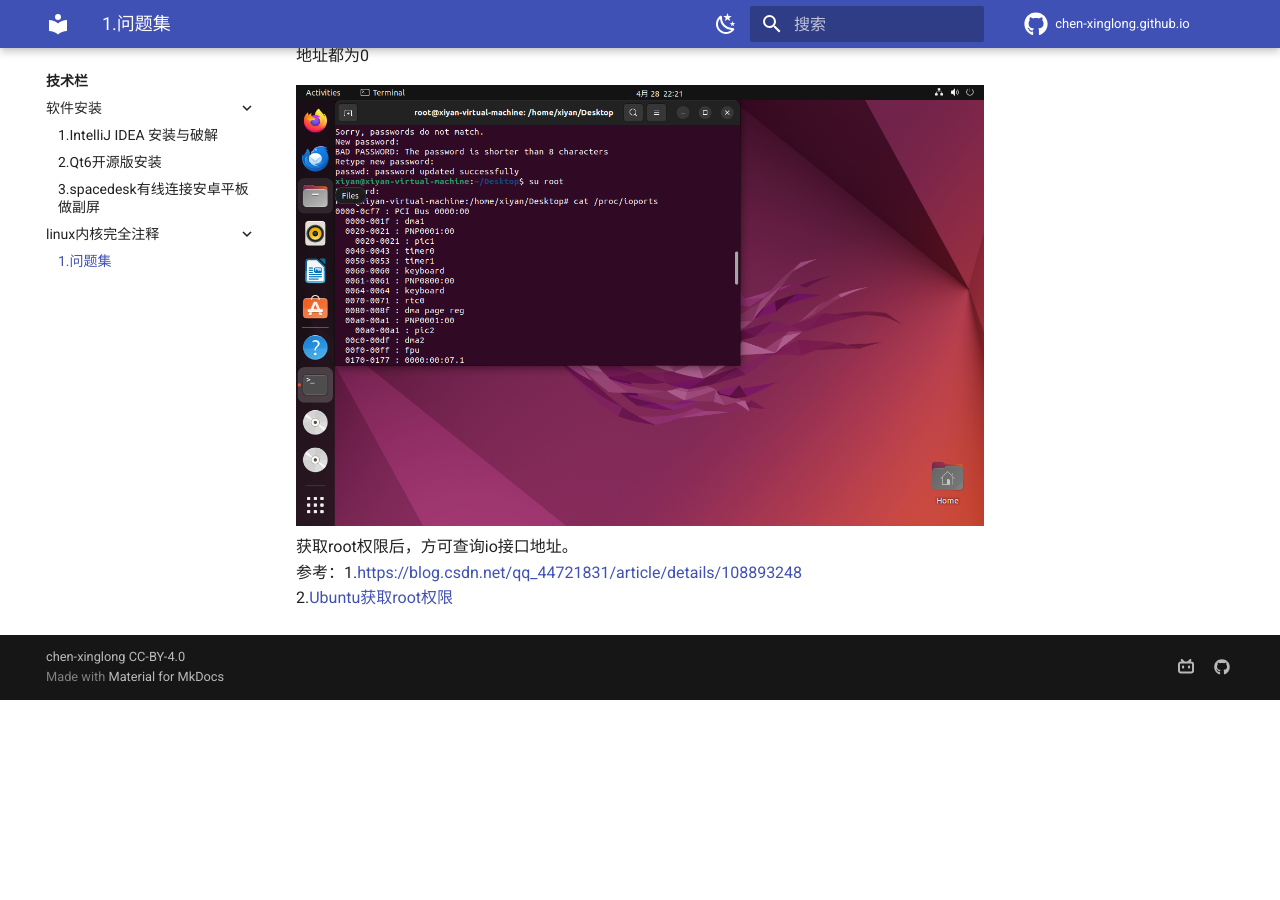
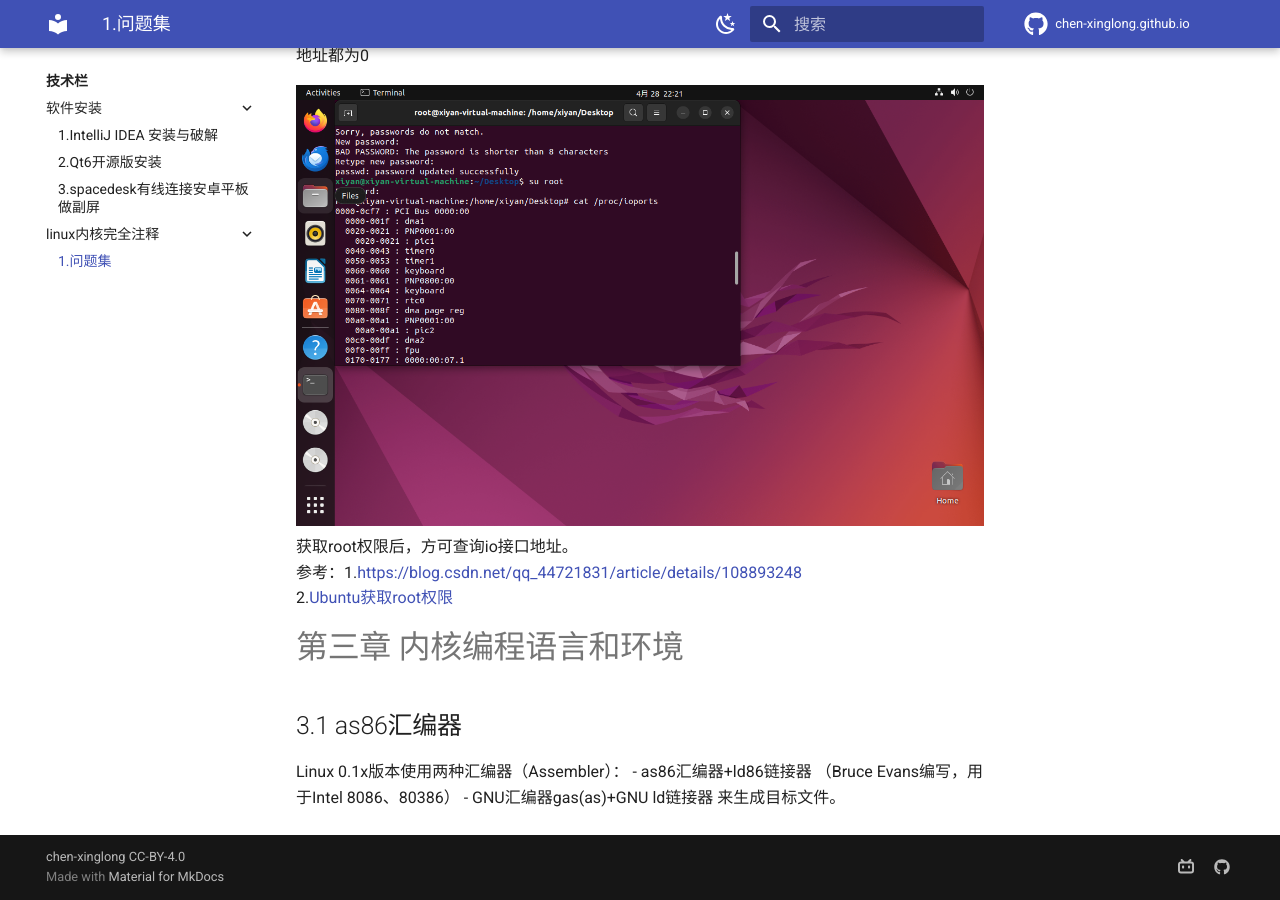
Before and after one commit to chen-xinglong/chen-xinglong.github.io, an MkDocs documentation site: the page built from docs/linux-kurnul-0.11/Qs.md, in a window 1280 px wide and 900 px high, scrolled down 749 px. Built offline with MkDocs 1.6.1 and Material for MkDocs 9.7.7, drawn with Linux system fonts in a browser that asks for light colours; comment, search, counter and statistics services are not loaded; before the commit the page ends 1449 px from its top, so only the background shows below that.

Commit message:
rc 2  *.md

```diff
--- a/docs/linux-kurnul-0.11/Qs.md
+++ b/docs/linux-kurnul-0.11/Qs.md
@@ -12,3 +12,10 @@ ubuntu版本：ubuntu-22.04.4-desktop-amd64
 获取root权限后，方可查询io接口地址。
 参考：1.[https://blog.csdn.net/qq_44721831/article/details/108893248](https://blog.csdn.net/qq_44721831/article/details/108893248)
 2.[Ubuntu获取root权限](https://blog.csdn.net/qq_44721831/article/details/108893248)
+
+# 第三章 内核编程语言和环境
+## 3.1 as86汇编器
+Linux 0.1x版本使用两种汇编器（Assembler）：
+- as86汇编器+ld86链接器 （Bruce Evans编写，用于Intel 8086、80386）
+- GNU汇编器gas(as)+GNU ld链接器
+来生成目标文件。
```
Also changed, not shown: docs/index.md (+2 -0 lines).
